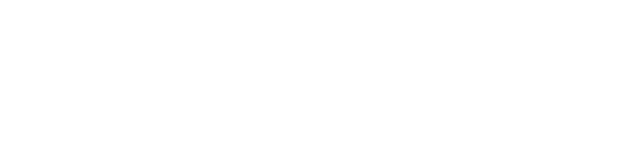
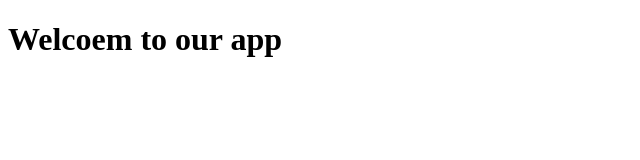
Before and after one commit to deeprajslodhi-creator/WebNova, a plain HTML site: page index.html in a window 1280 px wide. Shown: the whole page, without its empty margins (0-640 px from the left). Drawn offline with Linux system fonts and the light colour scheme.

Commit message:
Update index.html

```diff
--- a/index.html
+++ b/index.html
@@ -6,6 +6,6 @@
     <title>Document</title>
 </head>
 <body>
-
+    <h1>Welcoem to our app</h1>
 </body>
 </html>
```
